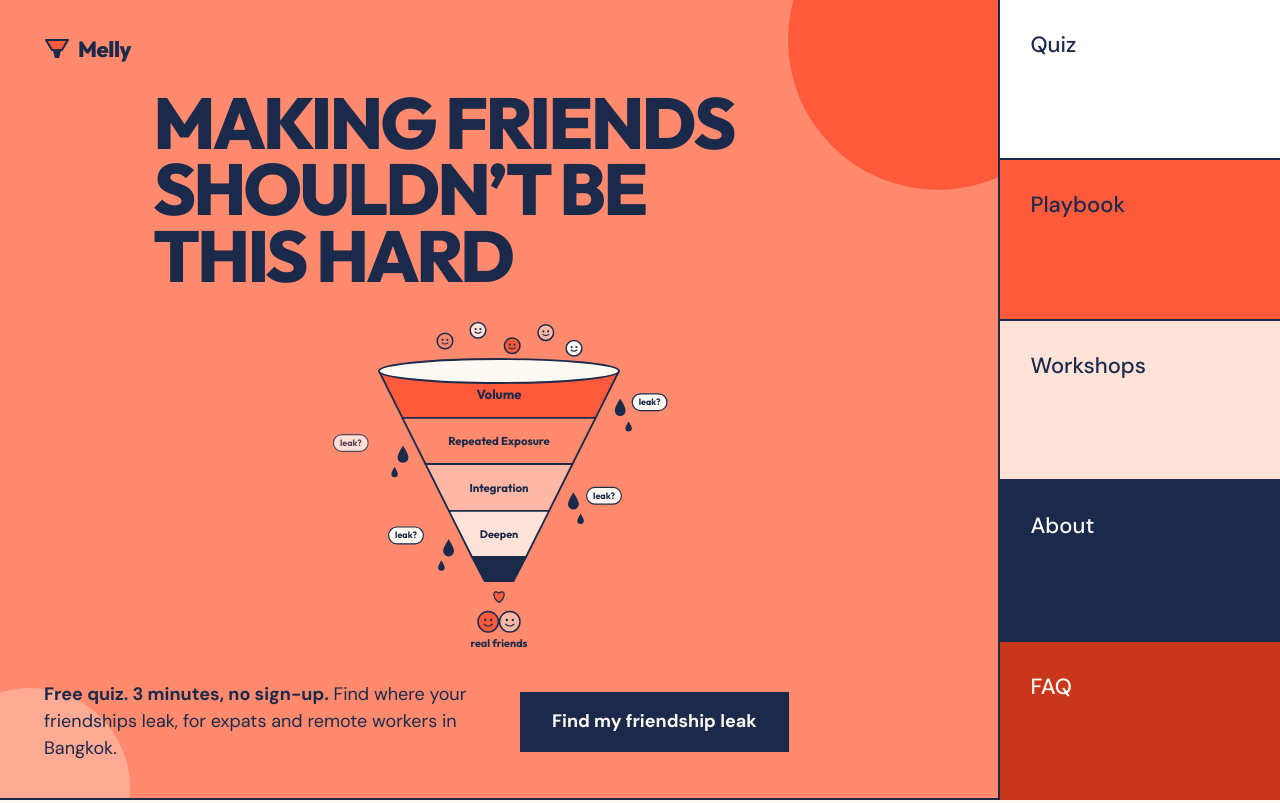
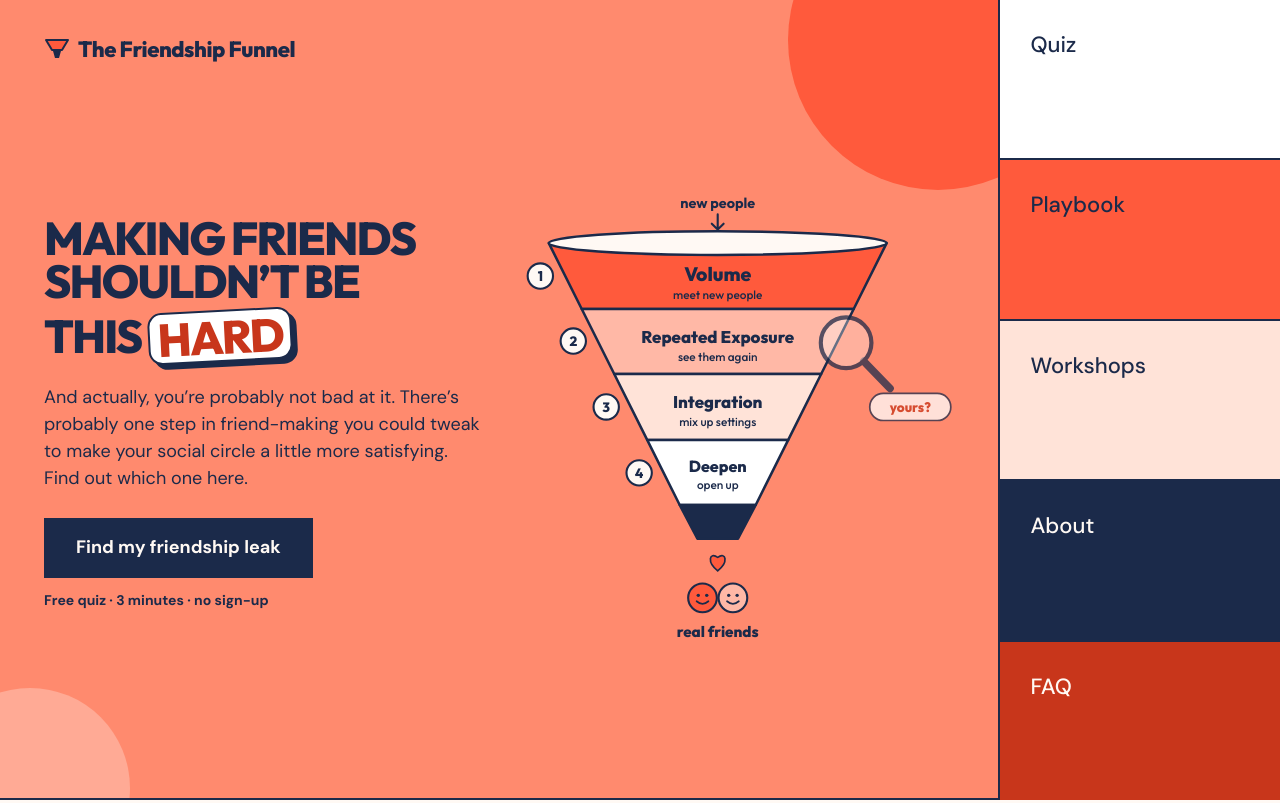
Before and after one commit to melissahlang/friendshipfunnel, a website: page index.html in a window 1280 px wide. Shown: the top 803 px of the page. Drawn offline with Linux system fonts and the light colour scheme.

Commit message:
Rework landing hero: new wordmark, sticker headline, diagnostic funnel
- Wordmark is now "The Friendship Funnel"
- Left-aligned headline with "hard" on a white sticker in dark red
- New reassuring subtext and the quiz button moved up under it
- Simplified funnel on the right: numbered steps with short hints and a
  magnifying glass asking "yours?", to show the quiz diagnoses one step

Co-Authored-By: Claude Opus 5.5 <noreply@anthropic.com>

```diff
--- a/index.html
+++ b/index.html
@@ -1,7 +1,7 @@
 <!DOCTYPE html>
 <html lang="en"><head><meta charset="utf-8">
 <meta name="viewport" content="width=device-width, initial-scale=1, viewport-fit=cover">
-<title>Melly · Make Real Friends in Bangkok</title>
+<title>The Friendship Funnel · Make Real Friends in Bangkok</title>
 <meta name="description" content="Friendship workshops, a playbook and a free 3-minute quiz for expats and remote workers in Bangkok. Find where your friendships leak and fix it.">
 <link rel="stylesheet" href="https://fonts.googleapis.com/css2?family=Outfit:wght@500;600;700;800&family=DM+Sans:opsz,wght@9..40,400;9..40,500;9..40,700&display=swap">
 <style>
@@ -43,19 +43,20 @@ section,[id]{scroll-margin-top:24px}
 .hero>*{position:relative}
 .brand{font-size:22px;text-decoration:none;display:inline-flex;align-items:center;gap:8px;align-self:flex-start}
 .brand svg{flex:none}
-.hero h1{margin-top:26px;font-size:clamp(40px,11vw,96px);line-height:.92;letter-spacing:-.04em;text-transform:uppercase}
-.funnel{flex:1;display:flex;align-items:center;justify-content:center;padding:24px 0}
-.funnel svg{width:clamp(220px,min(60vw,42vh),360px);height:auto;display:block;overflow:visible;font-family:"Outfit",sans-serif}
-.hbot{display:flex;flex-direction:column;gap:18px}
-.status{margin:0;font-size:18px;line-height:1.5;max-width:440px}
-.status b{font-weight:800}
+.hgrid{flex:1;display:grid;gap:28px;align-items:center;padding-top:28px}
+.hero h1{font-size:clamp(40px,11vw,96px);line-height:.95;letter-spacing:-.04em;text-transform:uppercase}
+.stk{display:inline-block;background:var(--white);color:var(--coral-d);border:2px solid var(--ink);border-radius:14px;padding:.04em .16em 0;line-height:1;transform:rotate(-3deg);box-shadow:5px 5px 0 var(--ink);margin-top:.12em}
+.hsub{margin:22px 0 0;font-size:18px;line-height:1.5;max-width:500px}
+.hcta{display:flex;flex-wrap:wrap;align-items:center;gap:12px 20px;margin-top:26px}
+.hcta small{font-size:14px;font-weight:700}
+.funnel svg{width:100%;max-width:380px;height:auto;display:block;margin:0 auto;overflow:visible;font-family:"Outfit",sans-serif}
 .block{display:inline-flex;align-items:center;justify-content:center;min-height:60px;padding:10px 30px;background:var(--ink);color:var(--bg);border:2px solid var(--ink);font-weight:700;font-size:18px;text-decoration:none;text-align:center;transition:background .15s,color .15s}
 .block:hover{background:var(--bg);color:var(--ink)}
 @media (min-width:900px){
  .hero{padding:32px 44px 36px}
- .hero h1{margin:24px 0 0 12%;font-size:clamp(48px,min(6vw,9vh),92px)}
- .funnel{padding:16px 0}
- .hbot{flex-direction:row;align-items:center;gap:36px}
+ .hgrid{grid-template-columns:minmax(0,1fr) minmax(0,1fr);gap:32px;padding-top:0}
+ .hero h1{font-size:clamp(40px,min(3.6vw,8vh),72px)}
+ .funnel svg{width:100%;max-width:560px;max-height:80vh}
 }
 
 /* link tiles */
@@ -158,13 +159,58 @@ footer small{display:block;width:100%;color:var(--mut2);font-size:13px}
  <i class="blob"></i><i class="blob2"></i>
  <a class="brand" href="#top">
   <svg width="26" height="26" viewBox="0 0 26 26" aria-hidden="true"><path d="M2 4h22l-6 10h-10z" fill="#FF5A3C" stroke="#1B2A4A" stroke-width="2" stroke-linejoin="round"/><path d="M9 15h8l-2 7h-4z" fill="#1B2A4A"/></svg>
-  <span>Melly</span>
+  <span>The Friendship Funnel</span>
  </a>
- <h1>Making friends <br>shouldn’t be <br>this hard</h1>
- <div class="funnel" id="funnel"></div>
- <div class="hbot">
-  <p class="status"><b>Free quiz. 3 minutes, no sign-up.</b> Find where your friendships leak, for expats and remote workers in Bangkok.</p>
-  <a class="block" href="quiz.html">Find my friendship leak</a>
+ <div class="hgrid">
+  <div>
+   <h1>Making friends <br>shouldn’t be <br>this <span class="stk">hard</span></h1>
+   <p class="hsub">And actually, you’re probably not bad at it. There’s probably one step in friend-making you could tweak to make your social circle a little more satisfying. Find out which one here.</p>
+   <div class="hcta">
+    <a class="block" href="quiz.html">Find my friendship leak</a>
+    <small>Free quiz · 3 minutes · no sign-up</small>
+   </div>
+  </div>
+  <div class="funnel">
+   <svg viewBox="0 20 520 545" role="img" aria-label="The Friendship Funnel: four steps from new people to real friends. 1 Volume, meet new people. 2 Repeated Exposure, see them again. 3 Integration, mix up settings. 4 Deepen, open up. A magnifying glass asks which step is yours.">
+    <text x="240" y="48" text-anchor="middle" font-size="17" font-weight="700" fill="#1B2A4A">new people</text>
+    <path d="M240 56v18m-7-7l7 7 7-7" fill="none" stroke="#1B2A4A" stroke-width="2.5" stroke-linecap="round" stroke-linejoin="round"/>
+    <g stroke="#1B2A4A" stroke-width="3" stroke-linejoin="round">
+     <polygon points="40,90 440,90 401,168 79,168" fill="#FF5A3C"/>
+     <polygon points="79,168 401,168 362.5,245 117.5,245" fill="#FFB8A6"/>
+     <polygon points="117.5,245 362.5,245 323.5,323 156.5,323" fill="#FFE3D8"/>
+     <polygon points="156.5,323 323.5,323 285,400 195,400" fill="#FFFFFF"/>
+     <polygon points="195,400 285,400 264,440 216,440" fill="#1B2A4A"/>
+     <ellipse cx="240" cy="90" rx="200" ry="14" fill="#FFF9F4"/>
+    </g>
+    <g fill="#1B2A4A" text-anchor="middle">
+     <text x="240" y="135" font-size="23" font-weight="800">Volume</text>
+     <text x="240" y="156" font-size="14" font-weight="500">meet new people</text>
+     <text x="240" y="208" font-size="20" font-weight="800">Repeated Exposure</text>
+     <text x="240" y="229" font-size="14" font-weight="500">see them again</text>
+     <text x="240" y="285" font-size="20" font-weight="800">Integration</text>
+     <text x="240" y="306" font-size="14" font-weight="500">mix up settings</text>
+     <text x="240" y="361" font-size="19" font-weight="800">Deepen</text>
+     <text x="240" y="381" font-size="14" font-weight="500">open up</text>
+    </g>
+    <g stroke="#1B2A4A" stroke-width="2.5" fill="#FFF9F4">
+     <circle cx="30" cy="129" r="15"/><circle cx="69" cy="206" r="15"/><circle cx="108" cy="284" r="15"/><circle cx="147" cy="362" r="15"/>
+    </g>
+    <g fill="#1B2A4A" text-anchor="middle" font-size="16" font-weight="800">
+     <text x="30" y="135">1</text><text x="69" y="212">2</text><text x="108" y="290">3</text><text x="147" y="368">4</text>
+    </g>
+    <g class="pulse">
+     <line x1="413" y1="230" x2="444" y2="262" stroke="#1B2A4A" stroke-width="9" stroke-linecap="round"/>
+     <circle cx="392" cy="208" r="30" fill="#FFFFFF" fill-opacity=".45" stroke="#1B2A4A" stroke-width="5"/>
+     <rect x="420" y="268" width="96" height="32" rx="16" fill="#FFFFFF" stroke="#1B2A4A" stroke-width="2"/>
+     <text x="468" y="290" text-anchor="middle" font-size="16" font-weight="800" fill="#C8361B">yours?</text>
+    </g>
+    <path transform="translate(240 470)" d="M0 8C-13 -2 -10 -15 0 -8C10 -15 13 -2 0 8Z" fill="#FF5A3C" stroke="#1B2A4A" stroke-width="2"/>
+    <g stroke="#1B2A4A" stroke-width="2.5"><circle cx="222" cy="510" r="17" fill="#FF5A3C"/><circle cx="258" cy="510" r="17" fill="#FFB8A6"/></g>
+    <g fill="#1B2A4A"><circle cx="217" cy="507" r="2"/><circle cx="227" cy="507" r="2"/><circle cx="253" cy="507" r="2"/><circle cx="263" cy="507" r="2"/></g>
+    <g fill="none" stroke="#1B2A4A" stroke-width="2" stroke-linecap="round"><path d="M215 514q7 6 14 0"/><path d="M251 514q7 6 14 0"/></g>
+    <text x="240" y="556" text-anchor="middle" font-size="18" font-weight="800" fill="#1B2A4A">real friends</text>
+   </svg>
+  </div>
  </div>
 </header>
 
@@ -280,7 +326,7 @@ footer small{display:block;width:100%;color:var(--mut2);font-size:13px}
 
 <footer>
  <div class="wrap">
-  <a class="brand" href="#">Melly</a>
+  <a class="brand" href="#top">The Friendship Funnel</a>
   <nav aria-label="Footer">
    <a href="quiz.html">The quiz</a>
    <a href="#offers">Workshops &amp; playbook</a>
@@ -306,25 +352,5 @@ wire("pb",PLAYBOOK_URL,"The playbook is almost ready. Check back very soon.");
 wire("ws",WORKSHOP_URL,"New dates are coming soon. Take the quiz in the meantime!");
 document.getElementById("yr").textContent=new Date().getFullYear();
 
-
-// Same funnel illustration as the quiz start page (quiz.html funnelSVG)
-(function(){
- var K='#1B2A4A',drop='M0 -14C6 -4 9 2 9 6A9 9 0 0 1 -9 6C-9 2 -6 -4 0 -14Z',p1='',p2='',drops='',pills='';
- [[150,40,'#FF8A6E'],[205,22,'#FFE3D8'],[262,48,'#FF5A3C'],[318,26,'#FFB8A6'],[365,52,'#FFF9F4']].forEach(function(p){var x=p[0],y=p[1];
-  p1+='<circle cx="'+x+'" cy="'+y+'" r="13" fill="'+p[2]+'"/>';
-  p2+='<circle cx="'+(x-4)+'" cy="'+(y-2)+'" r="1.8"/><circle cx="'+(x+4)+'" cy="'+(y-2)+'" r="1.8"/><path d="M'+(x-5)+' '+(y+3)+'q5 4 10 0" fill="none" stroke="'+K+'" stroke-width="1.8" stroke-linecap="round"/>'});
- [[442,150,1],[456,182,.6],[80,228,1],[66,258,.6],[364,306,1],[376,336,.6],[156,384,1],[144,414,.6]].forEach(function(d){drops+='<path transform="translate('+d[0]+' '+d[1]+')'+(d[2]<1?' scale(.6)':'')+'" d="'+drop+'"/>'});
- [[462,128],[-36,196],[386,284],[56,350]].forEach(function(q,k){pills+='<g'+(k===1?' class="pulse"':'')+'><rect x="'+q[0]+'" y="'+q[1]+'" width="58" height="28" rx="14" fill="'+(k===1?'#FFFFFF':'#FFF9F4')+'" stroke="'+K+'" stroke-width="2"/><text x="'+(q[0]+29)+'" y="'+(q[1]+19)+'" fill="'+K+'">leak?</text></g>'});
- document.getElementById("funnel").innerHTML='<svg viewBox="-40 0 560 560" role="img" aria-label="A funnel with four stages: Volume, Repeated Exposure, Integration and Deepen. People drop in at the top, drips leak out the sides, and two friends come out the bottom.">'
- +'<g stroke="'+K+'" stroke-width="2.5">'+p1+'</g><g fill="'+K+'">'+p2+'</g>'
- +'<g stroke="'+K+'" stroke-width="3" stroke-linejoin="round"><polygon points="40,90 440,90 401,168 79,168" fill="#FF5A3C"/><polygon points="79,168 401,168 362.5,245 117.5,245" fill="#FF8A6E"/><polygon points="117.5,245 362.5,245 323.5,323 156.5,323" fill="#FFB8A6"/><polygon points="156.5,323 323.5,323 285,400 195,400" fill="#FFE3D8"/><polygon points="195,400 285,400 264,440 216,440" fill="'+K+'"/><ellipse cx="240" cy="90" rx="200" ry="20" fill="#FFF9F4"/></g>'
- +'<g fill="'+K+'" text-anchor="middle" font-weight="700"><text x="240" y="137" font-size="22">Volume</text><text x="240" y="214" font-size="19">Repeated Exposure</text><text x="240" y="291" font-size="19">Integration</text><text x="240" y="368" font-size="18">Deepen</text></g>'
- +'<g fill="'+K+'">'+drops+'</g><g font-size="15" font-weight="700" text-anchor="middle">'+pills+'</g>'
- +'<path transform="translate(240 468)" d="M0 8C-13 -2 -10 -15 0 -8C10 -15 13 -2 0 8Z" fill="#FF5A3C" stroke="'+K+'" stroke-width="2"/>'
- +'<g stroke="'+K+'" stroke-width="2.5"><circle cx="222" cy="508" r="17" fill="#FF5A3C"/><circle cx="258" cy="508" r="17" fill="#FFB8A6"/></g>'
- +'<g fill="'+K+'"><circle cx="217" cy="505" r="2"/><circle cx="227" cy="505" r="2"/><circle cx="253" cy="505" r="2"/><circle cx="263" cy="505" r="2"/></g>'
- +'<g fill="none" stroke="'+K+'" stroke-width="2" stroke-linecap="round"><path d="M215 512q7 6 14 0"/><path d="M251 512q7 6 14 0"/></g>'
- +'<text x="240" y="550" text-anchor="middle" font-size="18" font-weight="700" fill="'+K+'">real friends</text></svg>';
-})();
 </script>
 </body></html>
```
Also changed, not shown: CLAUDE.md (+1 -1 lines).
